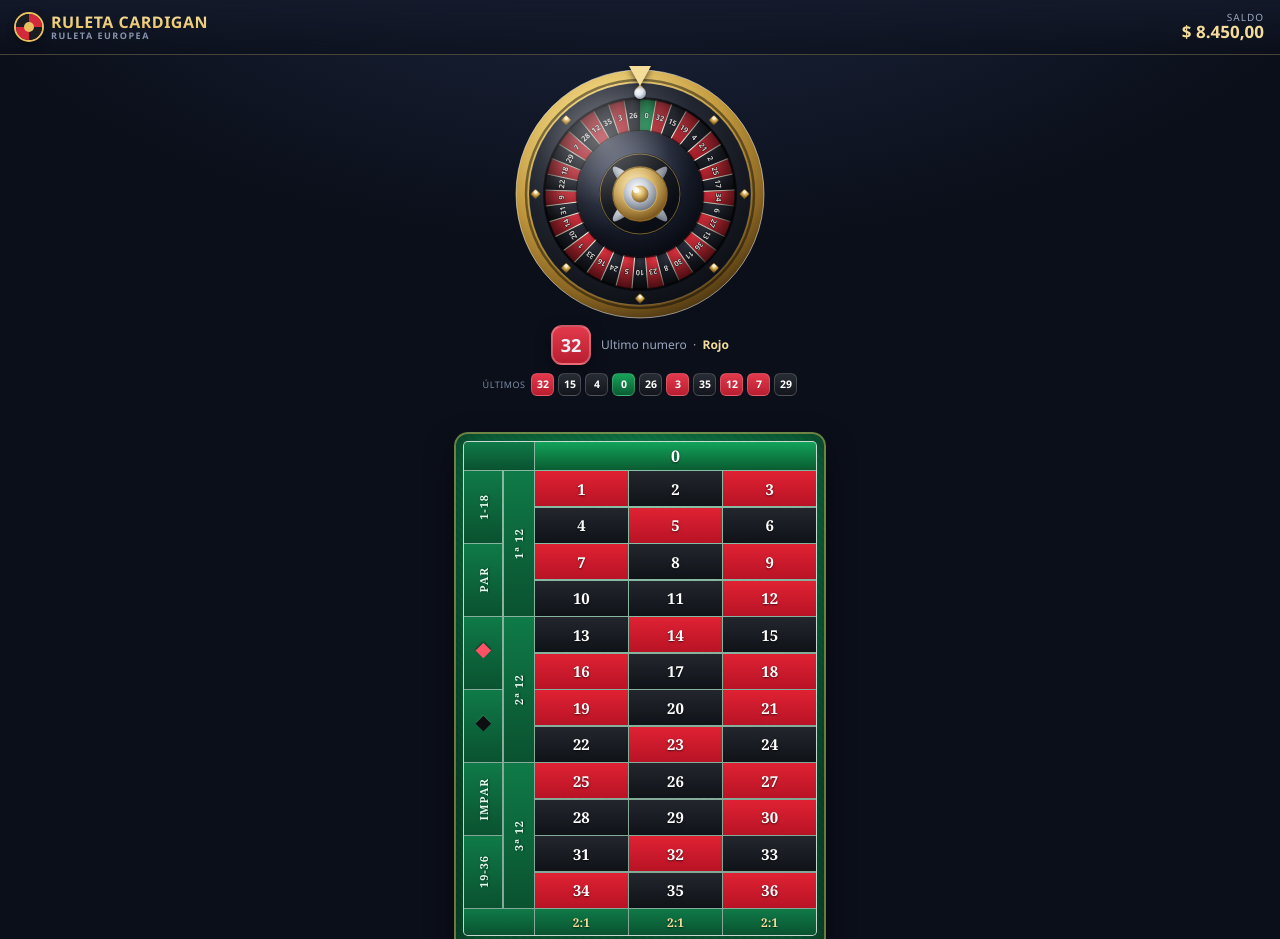
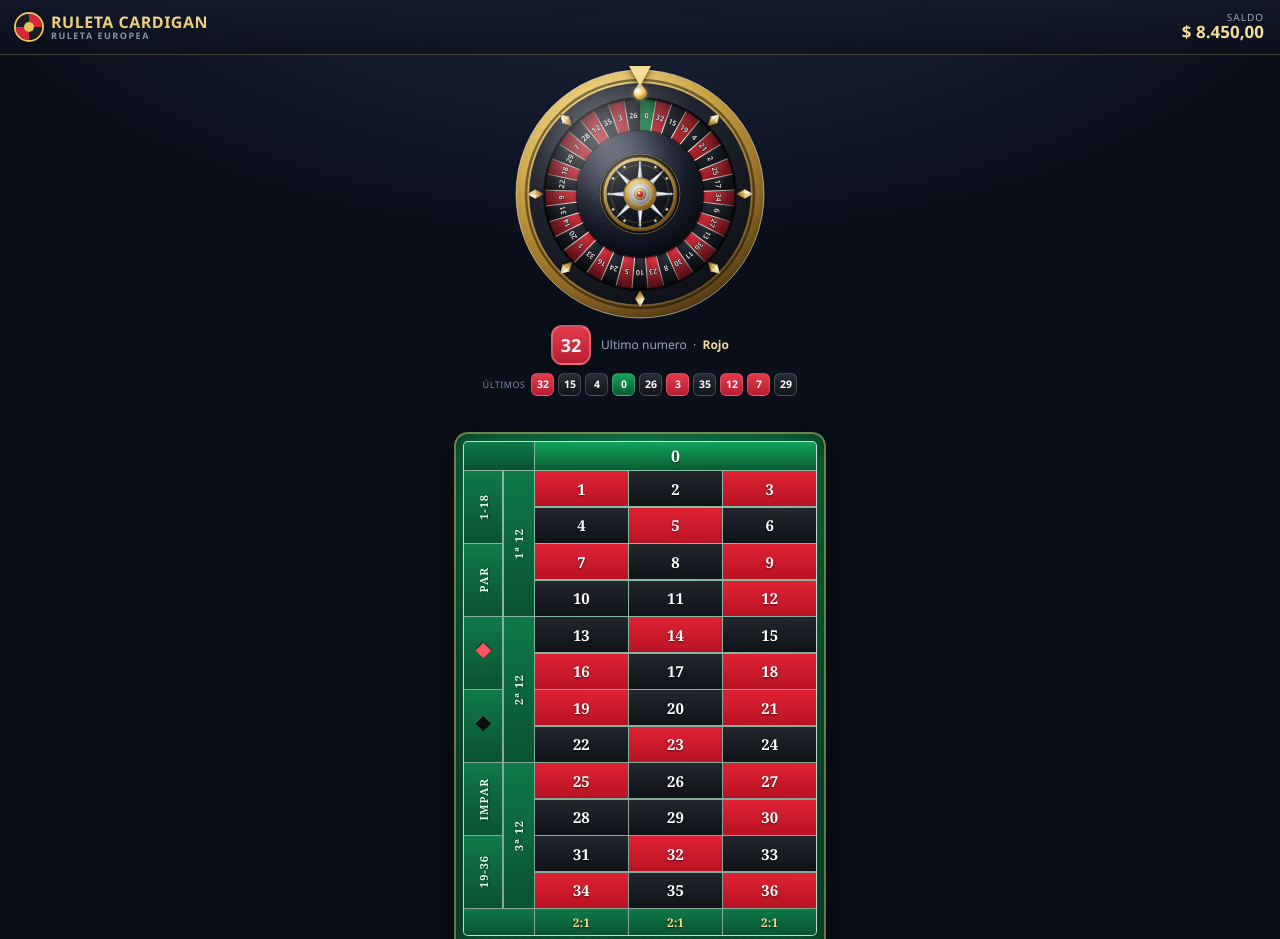
Before and after one commit to anirudhatalmale6-alt/ruleta-cardigan, a plain HTML site: page index.html in a window 1280 px wide. Shown: the top 939 px of the page. Drawn offline with Linux system fonts and the light colour scheme.

Commit message:
Wheel polish: 3D diamond deflectors + realistic ball scatter/bounce, shiny bright ball w/ glow, detailed turret center (rivets+spindle star+jewel), voice 'No va mas' at timer end

```diff
--- a/index.html
+++ b/index.html
@@ -205,11 +205,21 @@
   seg+=`<circle cx="125" cy="125" r="95" fill="none" stroke="rgba(0,0,0,.55)" stroke-width="1.4"/>`;
   seg+=`<circle cx="125" cy="125" r="63.5" fill="none" stroke="rgba(0,0,0,.6)" stroke-width="1.6"/>`;
   seg+=`<circle cx="125" cy="125" r="62.4" fill="none" stroke="rgba(255,255,255,.18)" stroke-width=".6"/>`;
-  // 3D metallic diamond deflectors, sit on the ball track
-  let diamonds=''; for(let d=0; d<8; d++){ const [dx,dy]=ptTop(104.5, d*45);
-    diamonds+=`<g transform="rotate(45 ${dx.toFixed(2)} ${dy.toFixed(2)})">`+
-      `<rect x="${(dx-3.6).toFixed(2)}" y="${(dy-3.6).toFixed(2)}" width="7.2" height="7.2" rx="1.1" fill="url(#diam)" stroke="#5e4416" stroke-width=".5"/>`+
-      `<rect x="${(dx-3).toFixed(2)}" y="${(dy-3).toFixed(2)}" width="3.2" height="3.2" rx=".8" fill="#fff" opacity=".55"/></g>`; }
+  // realistic 3D diamond (rhombus) deflectors with metallic facets + cast shadow
+  let diamonds=''; for(let d=0; d<8; d++){ const a=d*45, [dx,dy]=ptTop(104.5, a);
+    diamonds+=`<g transform="translate(${dx.toFixed(2)} ${dy.toFixed(2)}) rotate(${a})">`+
+      `<polygon points="0,-9 5.4,0 0,9 -5.4,0" fill="#000" opacity=".38" transform="translate(0.9 1.3)"/>`+
+      `<polygon points="0,-8.2 4.8,0 0,8.2 -4.8,0" fill="url(#diam)" stroke="#5e4416" stroke-width=".55"/>`+
+      `<polygon points="0,-8.2 4.8,0 0,0 -4.8,0" fill="#fff5d4" opacity=".5"/>`+
+      `<polygon points="0,-8.2 0,0 -4.8,0" fill="#ffffff" opacity=".4"/>`+
+      `<line x1="0" y1="-8.2" x2="0" y2="8.2" stroke="#4a3410" stroke-width=".45" opacity=".55"/>`+
+      `<circle cx="-1.4" cy="-3.4" r="1" fill="#fff" opacity=".85"/></g>`; }
+  // center ornament: ring of rivets + tapered spindle blades (8-point star), built here
+  let studs=''; for(let s=0; s<12; s++){ const a=s*30, [sx,sy]=ptTop(31, a);
+    studs+=`<circle cx="${sx.toFixed(2)}" cy="${sy.toFixed(2)}" r="1.5" fill="url(#silver)" stroke="#5e4416" stroke-width=".35"/>`; }
+  let blades=''; for(let bl=0; bl<8; bl++){ const a=bl*45;
+    blades+=`<g transform="rotate(${a} 125 125)"><polygon points="125,90 128.4,118 125,122 121.6,118" fill="url(#silver)" stroke="#6d7480" stroke-width=".35"/>`+
+      `<polygon points="125,90 125,122 121.6,118" fill="#fff" opacity=".35"/></g>`; }
   document.getElementById('wsvg').innerHTML=`
     <defs>
       <radialGradient id="bezel" cx="40%" cy="30%" r="72%"><stop offset="0%" stop-color="#fff6d2"/><stop offset="30%" stop-color="#f0d47e"/><stop offset="62%" stop-color="#c39a3e"/><stop offset="86%" stop-color="#8a6522"/><stop offset="100%" stop-color="#513913"/></radialGradient>
@@ -221,11 +231,12 @@
       <radialGradient id="pockShade" cx="50%" cy="50%" r="50%"><stop offset="0%" stop-color="#000" stop-opacity="0"/><stop offset="72%" stop-color="#000" stop-opacity="0"/><stop offset="100%" stop-color="#000" stop-opacity=".5"/></radialGradient>
       <linearGradient id="fret" x1="0" y1="0" x2="1" y2="1"><stop offset="0%" stop-color="#8c8577"/><stop offset="50%" stop-color="#e8e2d2"/><stop offset="100%" stop-color="#6e6656"/></linearGradient>
       <radialGradient id="diam" cx="38%" cy="28%" r="72%"><stop offset="0%" stop-color="#fff2c4"/><stop offset="50%" stop-color="#d9b45e"/><stop offset="100%" stop-color="#8a6420"/></radialGradient>
-      <radialGradient id="pearl" cx="36%" cy="30%" r="72%"><stop offset="0%" stop-color="#ffffff"/><stop offset="55%" stop-color="#e2e7ef"/><stop offset="100%" stop-color="#9aa3b2"/></radialGradient>
+      <radialGradient id="pearl" cx="33%" cy="27%" r="78%"><stop offset="0%" stop-color="#ffffff"/><stop offset="26%" stop-color="#fff3c4"/><stop offset="60%" stop-color="#ffce5a"/><stop offset="100%" stop-color="#a9761b"/></radialGradient>
+      <radialGradient id="jewel" cx="38%" cy="30%" r="70%"><stop offset="0%" stop-color="#ff8f9a"/><stop offset="45%" stop-color="#e0293a"/><stop offset="100%" stop-color="#7c0f1a"/></radialGradient>
       <radialGradient id="dome" cx="42%" cy="34%" r="66%"><stop offset="0%" stop-color="#fdf3d0"/><stop offset="45%" stop-color="#d9b45e"/><stop offset="100%" stop-color="#78521a"/></radialGradient>
       <radialGradient id="silver" cx="42%" cy="34%" r="66%"><stop offset="0%" stop-color="#ffffff"/><stop offset="45%" stop-color="#c6cdd8"/><stop offset="100%" stop-color="#6d7480"/></radialGradient>
       <radialGradient id="glass" cx="34%" cy="26%" r="70%"><stop offset="0%" stop-color="#fff" stop-opacity=".38"/><stop offset="42%" stop-color="#fff" stop-opacity=".06"/><stop offset="60%" stop-color="#fff" stop-opacity="0"/></radialGradient>
-      <filter id="ballsh" x="-60%" y="-60%" width="220%" height="220%"><feDropShadow dx="0" dy="1.4" stdDeviation="1.4" flood-color="#000" flood-opacity=".55"/></filter>
+      <filter id="ballsh" x="-90%" y="-90%" width="280%" height="280%"><feDropShadow dx="0" dy="1.4" stdDeviation="1.2" flood-color="#000" flood-opacity=".55"/><feDropShadow dx="0" dy="0" stdDeviation="2.2" flood-color="#ffd76a" flood-opacity=".6"/></filter>
     </defs>
     <circle cx="125" cy="125" r="124" fill="url(#bezel)"/>
     <circle cx="125" cy="125" r="124" fill="none" stroke="rgba(255,255,255,.5)" stroke-width="1"/>
@@ -236,27 +247,33 @@
     ${diamonds}
     <g id="wheelRot">${seg}
       <circle cx="125" cy="125" r="63" fill="url(#cone)"/>
+      <!-- detailed turret ornament (top view) -->
       <circle cx="125" cy="125" r="41" fill="#0a0d13"/>
       <circle cx="125" cy="125" r="40" fill="none" stroke="#caa54a" stroke-width="1" opacity=".55"/>
-      <!-- turret: crossed metallic arms (spindle handle, top view) -->
-      <g opacity=".97">
-        <ellipse cx="125" cy="125" rx="38" ry="7.5" fill="url(#silver)" transform="rotate(45 125 125)"/>
-        <ellipse cx="125" cy="125" rx="38" ry="7.5" fill="url(#silver)" transform="rotate(-45 125 125)"/>
-      </g>
-      <!-- domed metallic hub -->
-      <circle cx="125" cy="125" r="27" fill="url(#dome)"/>
-      <circle cx="125" cy="125" r="27" fill="none" stroke="#8a6420" stroke-width="1.4"/>
-      <circle cx="125" cy="125" r="17" fill="url(#silver)"/>
-      <circle cx="125" cy="125" r="17" fill="none" stroke="#e8c060" stroke-width="1" opacity=".7"/>
-      <circle cx="125" cy="125" r="8.5" fill="url(#dome)"/>
-      <circle cx="121" cy="121" r="3" fill="#fff" opacity=".85"/>
+      <circle cx="125" cy="125" r="37" fill="url(#dome)"/>
+      <circle cx="125" cy="125" r="37" fill="none" stroke="#5e4416" stroke-width="1.2"/>
+      <circle cx="125" cy="125" r="33.5" fill="#0e1119"/>
+      ${studs}
+      <circle cx="125" cy="125" r="29" fill="none" stroke="#8a6420" stroke-width=".8" opacity=".6"/>
+      <g opacity=".98">${blades}</g>
+      <!-- tiered domed hub with jewel -->
+      <circle cx="125" cy="125" r="16" fill="url(#dome)"/>
+      <circle cx="125" cy="125" r="16" fill="none" stroke="#8a6420" stroke-width="1.2"/>
+      <circle cx="125" cy="125" r="11" fill="url(#silver)"/>
+      <circle cx="125" cy="125" r="11" fill="none" stroke="#e8c060" stroke-width=".9" opacity=".7"/>
+      <circle cx="125" cy="125" r="6.2" fill="url(#dome)"/>
+      <circle cx="125" cy="125" r="3.1" fill="url(#jewel)"/>
+      <circle cx="124" cy="124" r="1.1" fill="#fff" opacity=".9"/>
     </g>
     <circle cx="125" cy="125" r="111" fill="url(#glass)" pointer-events="none"/>
-    <circle id="ball" cx="125" cy="30" r="5.6" fill="url(#pearl)" stroke="#c9cfda" stroke-width=".4" filter="url(#ballsh)"/>`;
+    <g id="ball" filter="url(#ballsh)" transform="translate(125 30)">
+      <circle r="6" fill="url(#pearl)" stroke="#fff4cf" stroke-width=".5"/>
+      <circle cx="-1.9" cy="-2.1" r="1.8" fill="#fff" opacity=".92"/>
+    </g>`;
   const wheelRot=document.getElementById('wheelRot'), ballEl=document.getElementById('ball');
   let wheelAngle=0, ballAngle=0;
   function setWheel(deg){ wheelRot.setAttribute('transform',`rotate(${deg} 125 125)`); }
-  function setBall(deg,r){ const [x,y]=ptTop(r,deg); ballEl.setAttribute('cx',x.toFixed(2)); ballEl.setAttribute('cy',y.toFixed(2)); }
+  function setBall(deg,r){ const [x,y]=ptTop(r,deg); ballEl.setAttribute('transform',`translate(${x.toFixed(2)} ${y.toFixed(2)})`); }
   setBall(0,101);
 
   // ---------- Chips ----------
@@ -387,7 +404,10 @@
   function startTimer(){ if(timer) return;
     tleft=TSEC; tbar.classList.add('on'); tfill.style.transition='none'; tfill.style.width='100%'; ttxt.innerHTML='Hagan sus apuestas · <b>'+tleft+'s</b>';
     requestAnimationFrame(()=>{ tfill.style.transition='width '+TSEC+'s linear'; tfill.style.width='0%'; });
-    timer=setInterval(()=>{ tleft--; ttxt.innerHTML= tleft>0? 'Hagan sus apuestas · <b>'+tleft+'s</b>' : 'No va más'; if(tleft<=0){ stopTimer(); if(totalBet>0) spin(); } },1000);
+    timer=setInterval(()=>{ tleft--;
+      if(tleft>0){ ttxt.innerHTML='Hagan sus apuestas · <b>'+tleft+'s</b>'; if(tleft<=3) beep(760,.05,'sine'); }
+      else { ttxt.innerHTML='No va más'; try{speechSynthesis.cancel();}catch(e){} say('No va más'); stopTimer(); if(totalBet>0) spin(); }
+    },1000);
   }
   function stopTimer(){ if(timer){ clearInterval(timer); timer=null; } tbar.classList.remove('on'); tfill.style.transition='none'; tfill.style.width='100%'; ttxt.textContent=''; }
 
@@ -426,9 +446,14 @@
     function frame(ts){ if(!startT) startT=ts;
       const p=Math.min((ts-startT)/dur,1), e=easeOut(p);
       wheelAngle=wheelStart+(wheelEnd-wheelStart)*e; ballAngle=ballStart+(ballEnd-ballStart)*e; setWheel(wheelAngle);
-      let radius=101;
-      if(p>0.6){ const q=(p-0.6)/0.4; const inward=101-(101-79)*q; const hop=Math.abs(Math.sin(q*Math.PI*5))*(1-q)*13; radius=Math.min(100.5, inward+hop); }
-      setBall(ballAngle,radius);
+      let radius=101, angOff=0;
+      if(p>0.55){ const q=(p-0.55)/0.45; // 0..1 drop+scatter phase
+        const base=101-(101-80)*easeOut(q);                              // ball falls inward to rest
+        const bounce=Math.exp(-3.4*q)*Math.abs(Math.sin(q*Math.PI*6.5))*(1-q)*16; // decaying bounces off diamonds
+        radius=Math.min(101.6, base+bounce);
+        angOff=Math.sin(q*Math.PI*7.5)*Math.exp(-4.2*q)*3.4;             // slight angular scatter, dies out (landing stays exact)
+      }
+      setBall(ballAngle+angOff,radius);
       if(ts-lastTick>Math.max(52,52+p*270)){ lastTick=ts; if(p<0.93) beep(1250-850*p,.02,'square'); }
       if(p<1) requestAnimationFrame(frame); else settle(result);
     }
```
